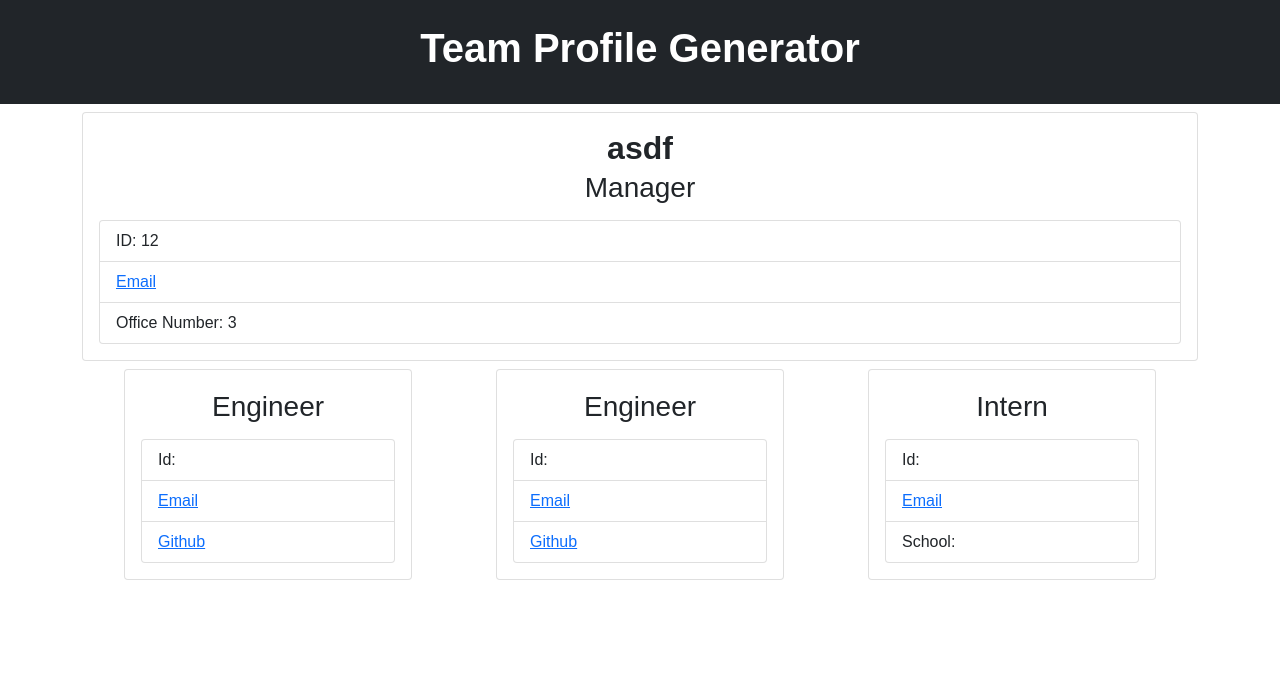
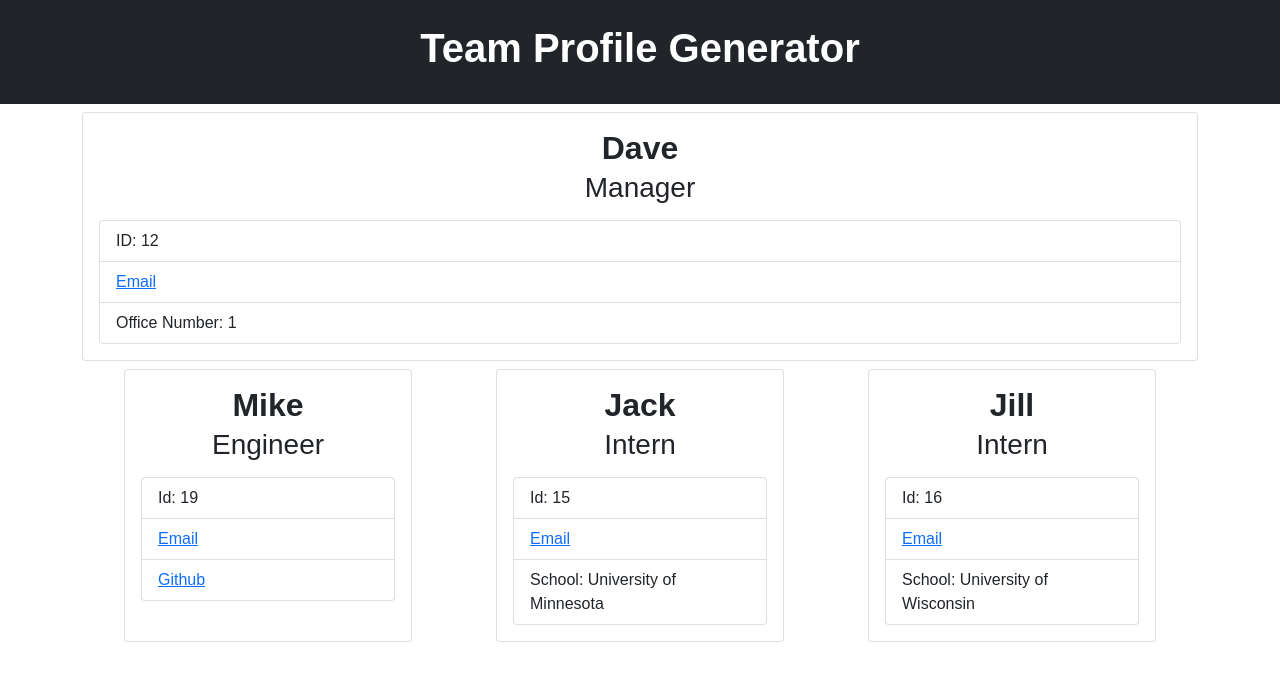
Before and after one commit to mimi5930/Profile-Maker, a website: page dist/index.html in a window 1280 px wide. Drawn offline with nearby package versions, Linux system fonts and the light colour scheme; a web font is replaced by a local one.

Commit message:
edited readme

```diff
--- a/dist/index.html
+++ b/dist/index.html
@@ -21,12 +21,12 @@
 <section class="container manager-container">
     <div class="card mt-2">
         <div class="card-body">
-            <h2 class="card-title">asdf</h2>
+            <h2 class="card-title">Dave</h2>
             <h3 class="card-subtitle">Manager</h3>
             <ul class="list-group">
                 <li class="list-group-item">ID: 12</li>
-                <li class="list-group-item"><a href="mailto: adsf">Email</a></li>
-                <li class="list-group-item">Office Number: 3</li>
+                <li class="list-group-item"><a href="mailto: dave@email.com">Email</a></li>
+                <li class="list-group-item">Office Number: 1</li>
             </ul>
         </div>
     </div>
@@ -37,24 +37,12 @@
 
     <div class="card mt-2">
         <div class="card-body">
-            <h2 class="card-title"></h2>
+            <h2 class="card-title">Mike</h2>
             <h3 class="card-subtitle">Engineer</h3>
             <ul class="list-group">
-                <li class="list-group-item">Id: </li>
-                <li class="list-group-item"><a href="mailto: ">Email</a></li>
-                <li class="list-group-item"><a href="https://github.com/">Github</a></li>
-            </ul>
-        </div>
-    </div>
-
-    <div class="card mt-2">
-        <div class="card-body">
-            <h2 class="card-title"></h2>
-            <h3 class="card-subtitle">Engineer</h3>
-            <ul class="list-group">
-                <li class="list-group-item">Id: </li>
-                <li class="list-group-item"><a href="mailto: ">Email</a></li>
-                <li class="list-group-item"><a href="https://github.com/">Github</a></li>
+                <li class="list-group-item">Id: 19</li>
+                <li class="list-group-item"><a href="mailto: mikej.miller440@gmail.com">Email</a></li>
+                <li class="list-group-item"><a href="https://github.com/mimi5930">Github</a></li>
             </ul>
         </div>
     </div>
@@ -62,12 +50,24 @@
 
     <div class="card mt-2">
         <div class="card-body">
-            <h2 class="card-title"></h2>
+            <h2 class="card-title">Jack</h2>
             <h3 class="card-subtitle">Intern</h3>
             <ul class="list-group">
-                <li class="list-group-item">Id: </li>
-                <li class="list-group-item"><a href="mailto: ">Email</a></li>
-                <li class="list-group-item">School: </li>
+                <li class="list-group-item">Id: 15</li>
+                <li class="list-group-item"><a href="mailto: jack@email.com">Email</a></li>
+                <li class="list-group-item">School: University of Minnesota</li>
+            </ul>
+        </div>
+    </div>
+
+    <div class="card mt-2">
+        <div class="card-body">
+            <h2 class="card-title">Jill</h2>
+            <h3 class="card-subtitle">Intern</h3>
+            <ul class="list-group">
+                <li class="list-group-item">Id: 16</li>
+                <li class="list-group-item"><a href="mailto: jill@email.com">Email</a></li>
+                <li class="list-group-item">School: University of Wisconsin</li>
             </ul>
         </div>
     </div>
```
Also changed, not shown: README.md.
